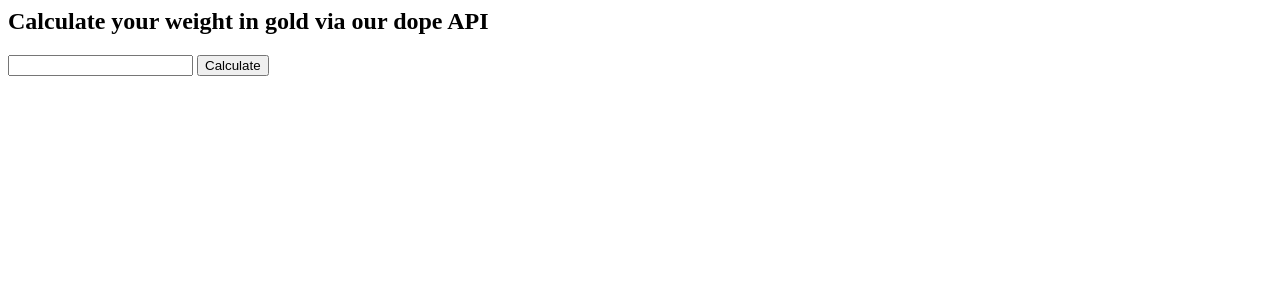
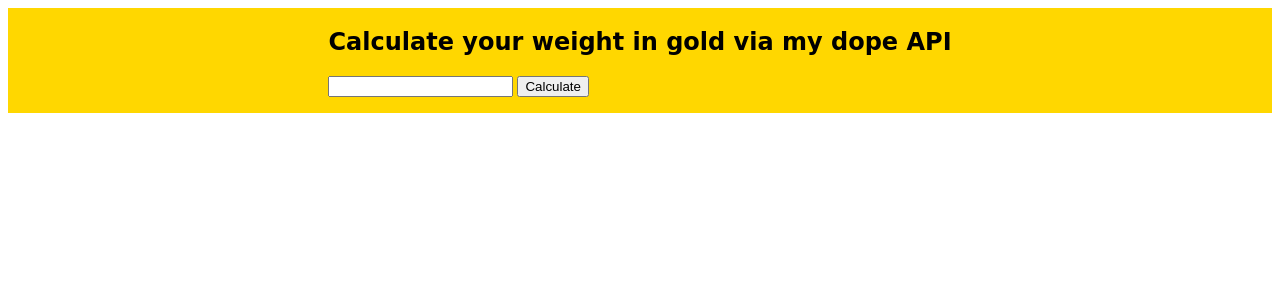
Before and after one commit to AdamDTak2112/cs2610, a Django app: page / in a window 1280 px wide. Shown: the top 300 px of the page. Run offline with Django 3.2, Linux system fonts and the light colour scheme.

Commit message:
finished styling

```diff
--- a/gold/static/gold/style.css
+++ b/gold/static/gold/style.css
@@ -0,0 +1,13 @@
+.container{
+    display:flex;
+    justify-content:center;
+    background-color: gold;
+}
+
+h2{
+    font-family: cursive;
+}
+
+#result{
+    font-weight: bold;
+}
--- a/gold/templates/gold/index.html
+++ b/gold/templates/gold/index.html
@@ -10,7 +10,7 @@
     <body onload="loadGoldPrice()">
         <div class="container">
             <div class="where_magic_happens">
-                <h2>Calculate your weight in gold via our dope API</h2>
+                <h2>Calculate your weight in gold via my dope API</h2>
                 <input type="number" id="weight" name="weight">
                 <button type="button" onclick="calculate()">Calculate</button>
                 <p id="result"></p>
```
